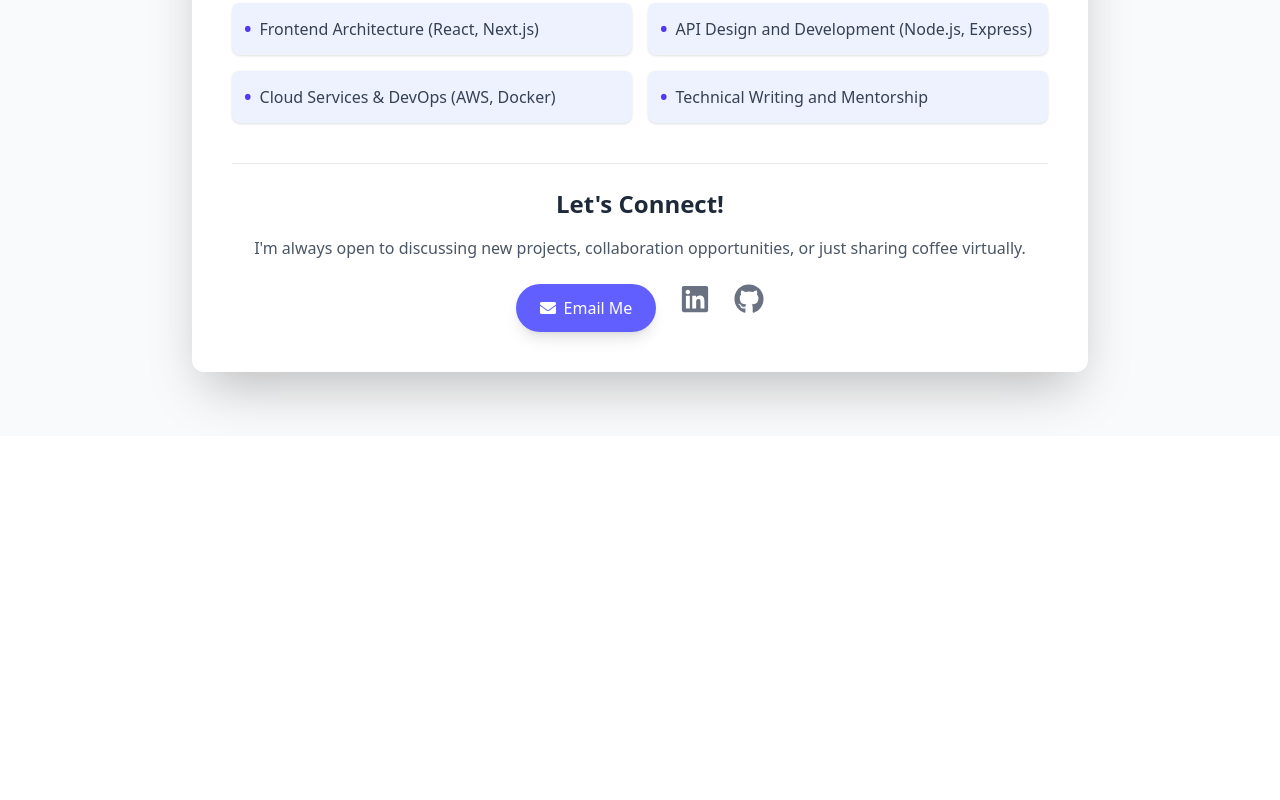
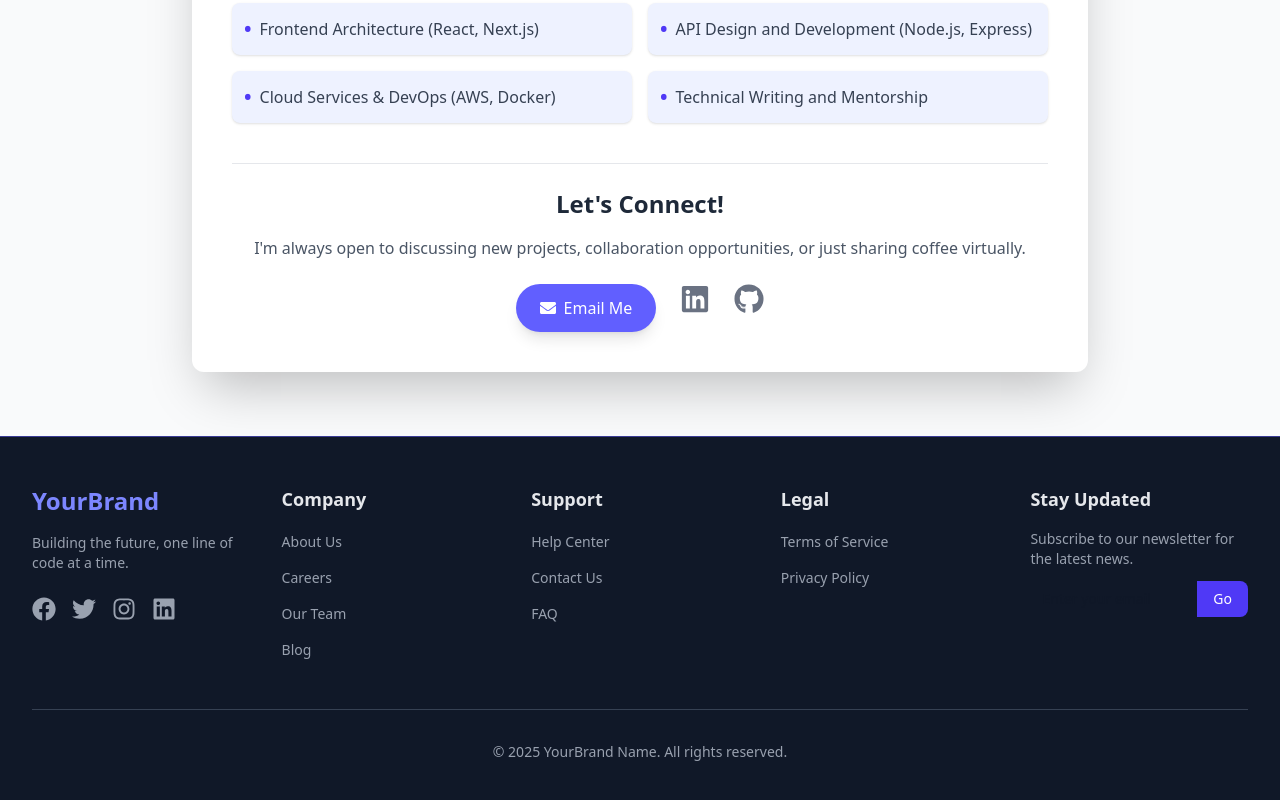
Before and after one commit to kousar-21/chorcha, a React (Vite) app: page / in a window 1280 px wide. Shown: the part 1349-2149 px from the top of the page. Before the commit the page ends 1785 px from the top, so only its background shows below. Built offline with nearby package versions, Linux system fonts and the light colour scheme.

Commit message:
added basic footer

```diff
--- a/src/Component/Footer.jsx
+++ b/src/Component/Footer.jsx
@@ -1,11 +1,151 @@
 import React from 'react';
+import { FaFacebook, FaTwitter, FaInstagram, FaLinkedin } from 'react-icons/fa';
 
 const Footer = () => {
-    return (
-        <div>
-            Footer section will be here.
+  // Define your navigation links
+  const companyLinks = [
+    { name: 'About Us', href: '/about' },
+    { name: 'Careers', href: '/careers' },
+    { name: 'Our Team', href: '/team' },
+    { name: 'Blog', href: '/blog' },
+  ];
+
+  const supportLinks = [
+    { name: 'Help Center', href: '/help' },
+    { name: 'Contact Us', href: '/contact' },
+    { name: 'FAQ', href: '/faq' },
+  ];
+
+  const legalLinks = [
+    { name: 'Terms of Service', href: '/terms' },
+    { name: 'Privacy Policy', href: '/privacy' },
+  ];
+
+  // Define social media links
+  const socialLinks = [
+    { icon: FaFacebook, href: 'https://facebook.com/yourbrand' },
+    { icon: FaTwitter, href: 'https://twitter.com/yourbrand' },
+    { icon: FaInstagram, href: 'https://instagram.com/yourbrand' },
+    { icon: FaLinkedin, href: 'https://linkedin.com/company/yourbrand' },
+  ];
+
+  const currentYear = new Date().getFullYear();
+
+  return (
+    <footer className="bg-gray-900 text-white border-t border-indigo-500/50">
+      <div className="max-w-7xl mx-auto py-12 px-4 sm:px-6 lg:px-8">
+
+        {/* Main Footer Grid */}
+        <div className="grid grid-cols-2 md:grid-cols-5 gap-8">
+
+          {/* Column 1: Logo & Social */}
+          <div className="col-span-2 md:col-span-1">
+            <h3 className="text-2xl font-bold text-indigo-400">YourBrand</h3>
+            <p className="mt-4 text-gray-400 text-sm">
+              Building the future, one line of code at a time.
+            </p>
+
+            {/* Social Media Icons */}
+            <div className="flex space-x-4 mt-6">
+              {socialLinks.map((link, index) => (
+                <a
+                  key={index}
+                  href={link.href}
+                  target="_blank"
+                  rel="noopener noreferrer"
+                  className="text-gray-400 hover:text-indigo-400 transition-colors duration-200"
+                >
+                  <link.icon className="h-6 w-6" />
+                </a>
+              ))}
+            </div>
+          </div>
+
+          {/* Column 2: Company Links */}
+          <div className="col-span-1">
+            <h4 className="text-lg font-semibold text-gray-200 mb-4">Company</h4>
+            <ul className="space-y-3">
+              {companyLinks.map((link) => (
+                <li key={link.name}>
+                  <a
+                    href={link.href}
+                    className="text-gray-400 hover:text-indigo-400 text-sm transition-colors duration-200"
+                  >
+                    {link.name}
+                  </a>
+                </li>
+              ))}
+            </ul>
+          </div>
+
+          {/* Column 3: Support Links */}
+          <div className="col-span-1">
+            <h4 className="text-lg font-semibold text-gray-200 mb-4">Support</h4>
+            <ul className="space-y-3">
+              {supportLinks.map((link) => (
+                <li key={link.name}>
+                  <a
+                    href={link.href}
+                    className="text-gray-400 hover:text-indigo-400 text-sm transition-colors duration-200"
+                  >
+                    {link.name}
+                  </a>
+                </li>
+              ))}
+            </ul>
+          </div>
+
+          {/* Column 4: Legal Links */}
+          <div className="col-span-1">
+            <h4 className="text-lg font-semibold text-gray-200 mb-4">Legal</h4>
+            <ul className="space-y-3">
+              {legalLinks.map((link) => (
+                <li key={link.name}>
+                  <a
+                    href={link.href}
+                    className="text-gray-400 hover:text-indigo-400 text-sm transition-colors duration-200"
+                  >
+                    {link.name}
+                  </a>
+                </li>
+              ))}
+            </ul>
+          </div>
+
+          {/* Column 5: Newsletter (Optional, but useful) */}
+          <div className="col-span-2 md:col-span-1">
+            <h4 className="text-lg font-semibold text-gray-200 mb-4">Stay Updated</h4>
+            <p className="text-gray-400 text-sm mb-3">
+              Subscribe to our newsletter for the latest news.
+            </p>
+            <form className="flex">
+              <input
+                type="email"
+                placeholder="Enter your email"
+                className="w-full px-3 py-2 text-sm text-gray-900 rounded-l-lg focus:outline-none"
+              />
+              <button
+                type="submit"
+                className="bg-indigo-600 text-white px-4 py-2 text-sm rounded-r-lg hover:bg-indigo-700 transition duration-200"
+              >
+                Go
+              </button>
+            </form>
+          </div>
+
         </div>
-    );
+
+        {/* Separator Line */}
+        <div className="mt-12 border-t border-gray-700 pt-8">
+          {/* Bottom Row: Copyright */}
+          <p className="text-center text-gray-400 text-sm">
+            &copy; {currentYear} YourBrand Name. All rights reserved.
+          </p>
+        </div>
+
+      </div>
+    </footer>
+  );
 };
 
 export default Footer;
--- a/src/Home/Home.jsx
+++ b/src/Home/Home.jsx
@@ -2,6 +2,7 @@ import React from 'react';
 import Navbar from '../Component/Navbar';
 import Hero from '../Component/Hero';
 import AboutPage from '../Component/About';
+import Footer from '../Component/Footer';
 
 const Home = () => {
     return (
@@ -9,6 +10,7 @@ const Home = () => {
             <Navbar></Navbar>
             <Hero></Hero>
             <AboutPage></AboutPage>
+            <Footer></Footer>
         </div>
     );
 };
```
